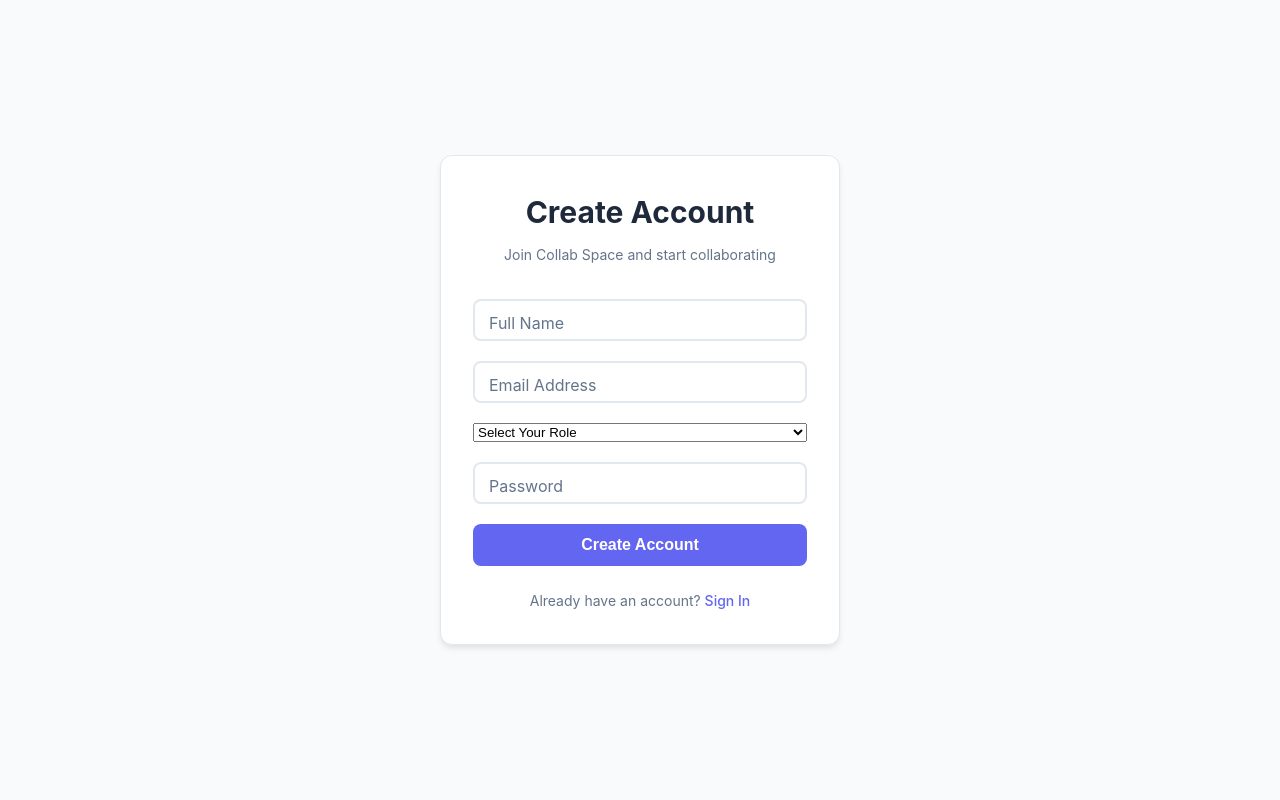
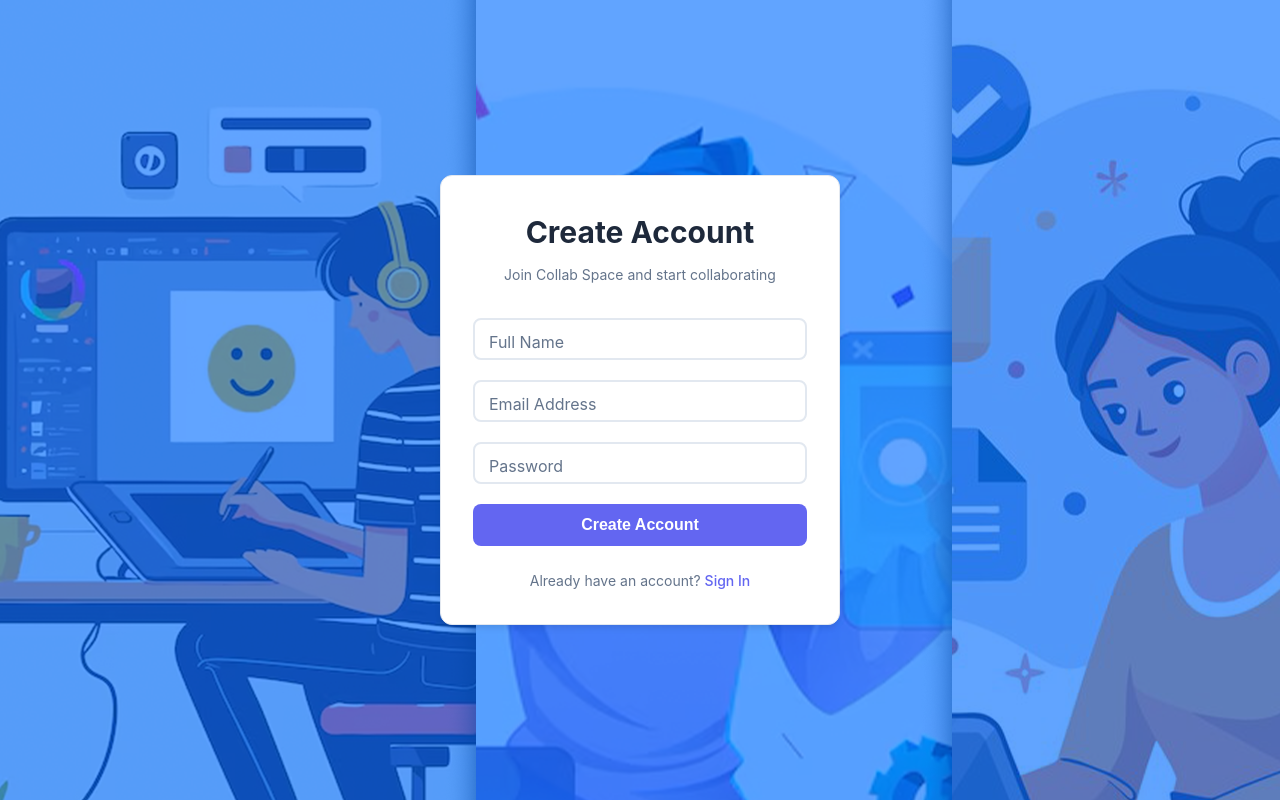
Before and after one commit to risadoeshacking/2026-DTE-Website, a Flask app: page /register in a window 1280 px wide. Run offline with Flask 3, Linux system fonts and the light colour scheme.

Commit message:
Changed the background with more detailed

```diff
--- a/collabspace/static/styles.css
+++ b/collabspace/static/styles.css
@@ -7,7 +7,7 @@
 body {
   font-family: -apple-system, BlinkMacSystemFont, "Segoe UI", Roboto,
     "Helvetica Neue", Arial, sans-serif;
-  background: #f8fafc;
+  background-image: url(../static/bg.png);
   min-height: 100vh;
   display: flex;
   align-items: center;
@@ -221,6 +221,56 @@ body {
   font-weight: bold;
 }
 
+/* Modern Select Styling */
+.input-wrapper select {
+  width: 100%;
+  padding: 14px 16px;
+  font-size: 15px;
+  border-radius: 10px;
+  border: 1px solid rgba(255, 255, 255, 0.15);
+  background: rgba(255, 255, 255, 0.05);
+  color: #fff;
+  outline: none;
+  appearance: none;
+  -webkit-appearance: none;
+  -moz-appearance: none;
+  transition: 0.3s ease;
+  cursor: pointer;
+}
+
+/* Custom Arrow */
+.input-wrapper {
+  position: relative;
+}
+
+.input-wrapper::after {
+  content: "▾";
+  position: absolute;
+  right: 16px;
+  top: 50%;
+  transform: translateY(-50%);
+  font-size: 14px;
+  color: rgba(255, 255, 255, 0.7);
+  pointer-events: none;
+}
+
+/* Hover */
+.input-wrapper select:hover {
+  border-color: #ff4f8b;
+}
+
+/* Focus Glow */
+.input-wrapper select:focus {
+  border-color: #ff4f8b;
+  box-shadow: 0 0 8px rgba(255, 79, 139, 0.4);
+}
+
+/* Dropdown Options (works in most modern browsers) */
+select option {
+  background-color: #1a1a1a;
+  color: #fff;
+}
+
 .forgot-password {
   color: #6366f1;
   text-decoration: none;
--- a/collabspace/templates/register.html
+++ b/collabspace/templates/register.html
@@ -36,19 +36,6 @@
 
           <div class="form-group">
             <div class="input-wrapper">
-              <select name="role" required>
-                <option value="" disabled selected>Select Your Role</option>
-                <option value="designer">Graphic Designer</option>
-                <option value="developer">Developer</option>
-                <option value="editor">Video Editor</option>
-                <option value="writer">Content Writer</option>
-                <option value="other">Other</option>
-              </select>
-            </div>
-          </div>
-
-          <div class="form-group">
-            <div class="input-wrapper">
               <input type="password" name="password" required />
               <label>Password</label>
             </div>
```
Also changed, not shown: collabspace/static/bg.png.
